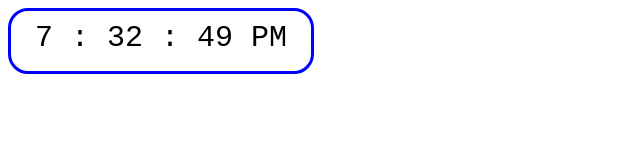
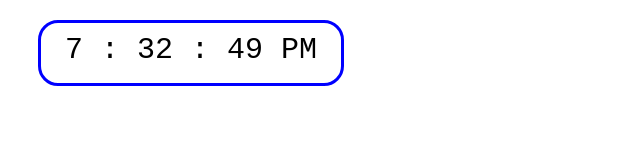
Before and after one commit to rud-rax/javaScriptPractise, a website: page clock/clockPage.html in a window 1280 px wide. Shown: the whole page, without its empty margins (0-640 px from the left). Drawn offline with Linux system fonts and the light colour scheme.

Commit message:
Modified some CSS of Clock.

```diff
--- a/clock/clockStyle.css
+++ b/clock/clockStyle.css
@@ -11,4 +11,6 @@
     border-radius: 20px;
     color: black;
     border-color: blue;
+    margin-left: 30px;
+    margin-top: 20px;
 }
```
